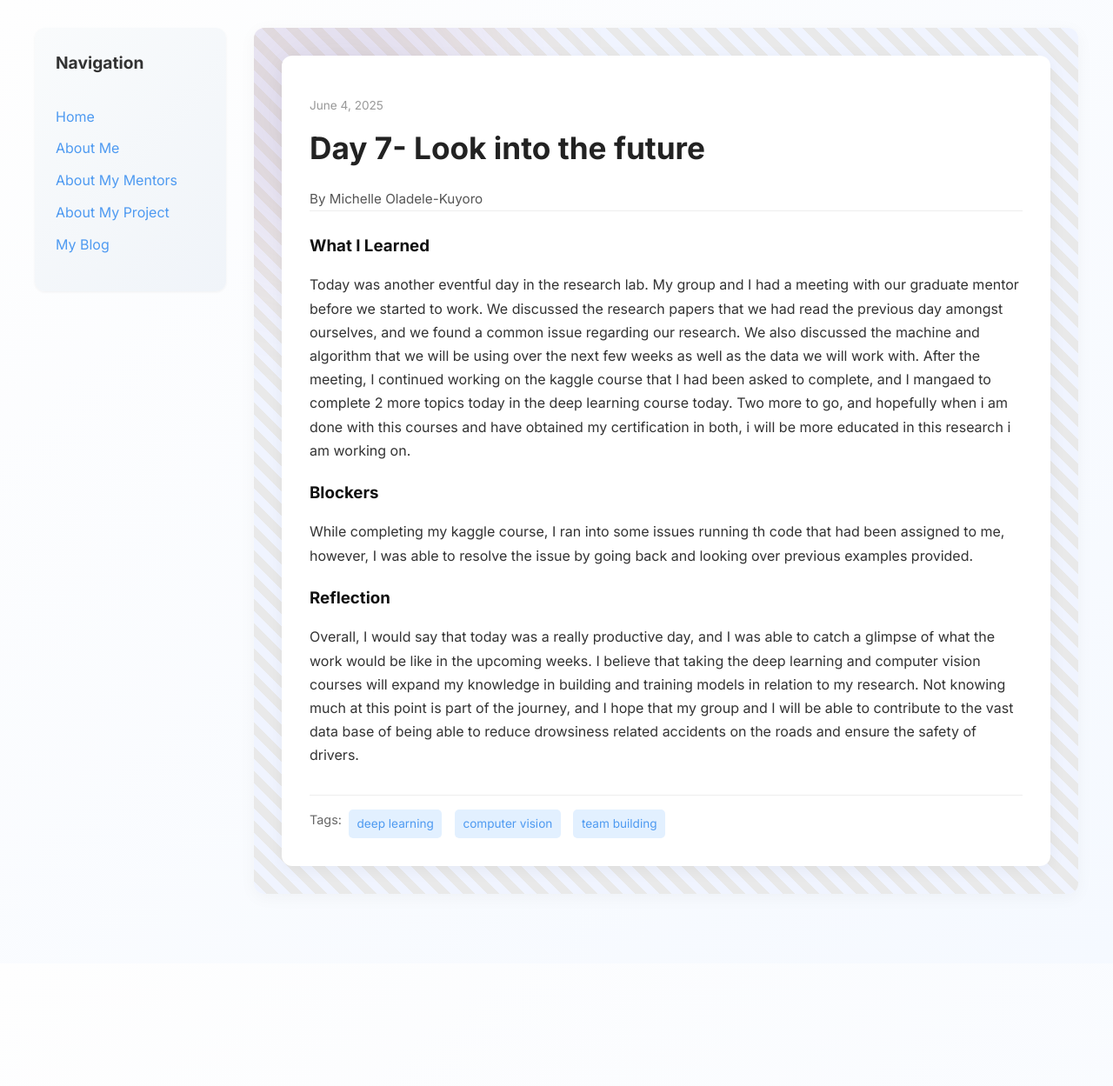
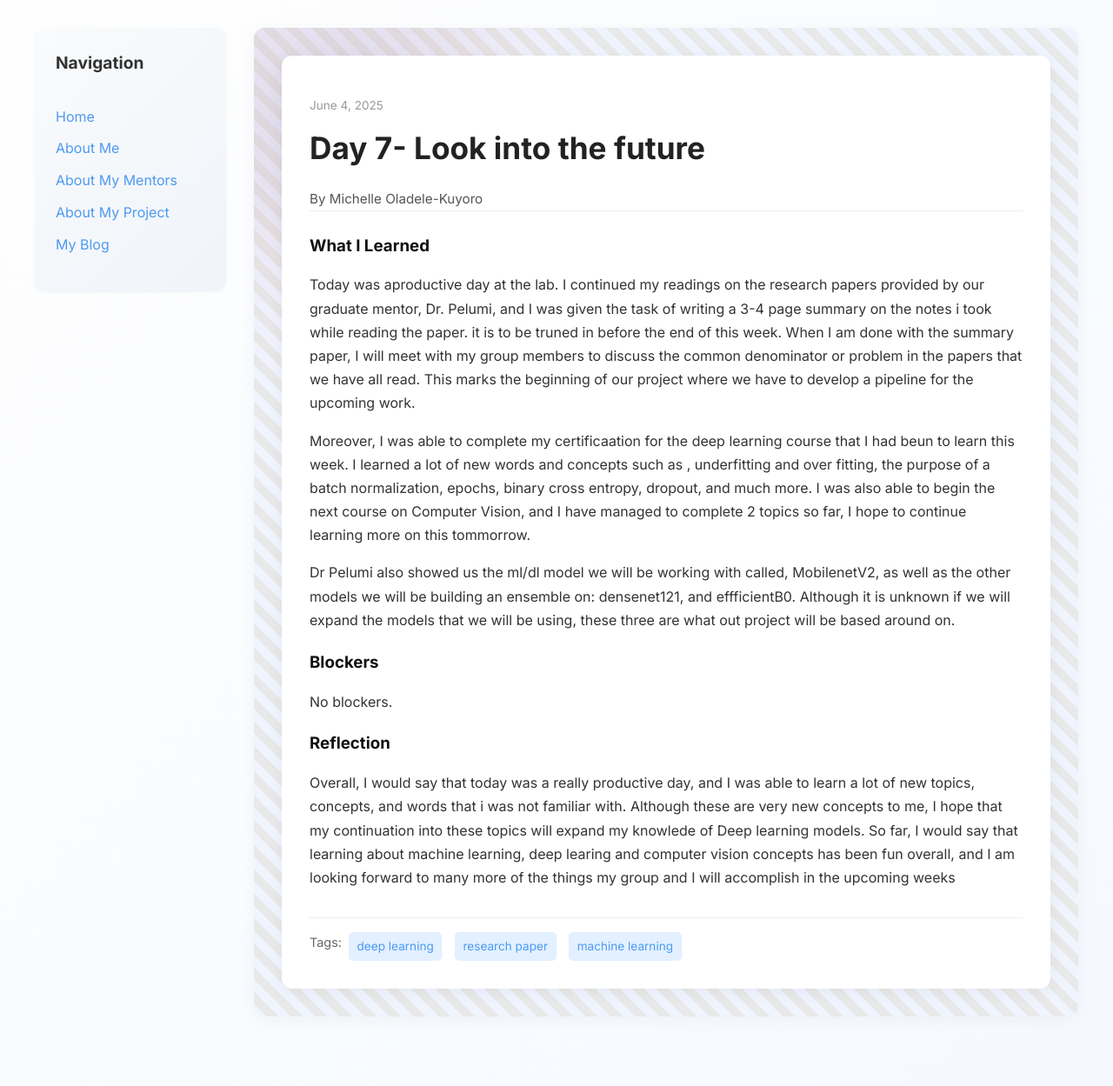
Before and after one commit to Miola585/Miola585.github.io, a Jekyll site: the page built from _posts/2025-06-04-day-7.md, in a window 1280 px wide. Shown: the whole page at 87% size. Built offline with Jekyll 4.4.1, drawn with Linux system fonts in a browser that asks for light colours; before the commit the page ends 1108 px from its top, so only the background shows below that.

Commit message:
Update 2025-06-04-day-7.md

```diff
--- a/_posts/2025-06-04-day-7.md
+++ b/_posts/2025-06-04-day-7.md
@@ -4,14 +4,18 @@ title: "Day 7- Look into the future"
 date: 2025-06-04
 author: Michelle Oladele-Kuyoro
 permalink: /day7.html
-tags: ['deep learning ', 'computer vision', 'team building']
+tags: ['deep learning', 'research paper', 'machine learning']
 
 what_i_learned: |
-  Today was another eventful day in the research lab. My group and I had a meeting with our graduate mentor before we started to work. We discussed the research papers that we had read the previous day amongst ourselves, and we found a common issue regarding our research. We also discussed the machine and algorithm that we will be using over the next few weeks as well as the data we will work with. After the meeting, I continued working on the kaggle course that I had been asked to complete, and I mangaed to complete 2 more topics today in the deep learning course today. Two more to go, and hopefully when i am done with this courses and have obtained my certification in both, i will be more educated in this research i am working on.
+  Today was aproductive day at the lab. I continued my readings on the research papers provided by our graduate mentor, Dr. Pelumi, and I was given the task of writing a 3-4 page summary on the notes i took while reading the paper. it is to be truned in before the end of this week. When I am done with the summary paper, I will meet with my group members to discuss the common denominator or problem in the papers that we have all read. This marks the beginning of our project where we have to develop a pipeline for the upcoming work.
+
+  Moreover, I was able to complete my certificaation for the deep learning course that I had beun to learn this week. I learned a lot of new words and concepts such as , underfitting and over fitting, the purpose of a batch normalization, epochs, binary cross entropy, dropout, and much more. I was also able to begin the next course on Computer Vision, and I have managed to complete 2 topics so far, I hope to continue learning more on this tommorrow.
+
+  Dr Pelumi also showed us the ml/dl model we will be working with called, MobilenetV2, as well as the other models we will be building an ensemble on: densenet121, and effficientB0. Although it is unknown if we will expand the models that we will be using, these three are what out project will be based around on.
 
 blockers: |
-  While completing my kaggle course, I ran into some issues running th code that had been assigned to me, however, I was able to resolve the issue by going back and looking over previous examples provided.
+  No blockers.
 
 reflection: |
-  Overall, I would say that today was a really productive day, and I was able to catch a glimpse of what the work would be like in the upcoming weeks. I believe that taking the deep learning and computer vision courses will expand my knowledge in building and training models in relation to my research. Not knowing much at this point is part of the journey, and I hope that my group and I will be able to contribute to the vast data base of being able to reduce drowsiness related accidents on the roads and ensure the safety of drivers.
+  Overall, I would say that today was a really productive day, and I was able to learn a lot of new topics, concepts, and words that i was not familiar with. Although these are very new concepts to me, I hope that my continuation into these topics will expand my knowlede of Deep learning models. So far, I would say that learning about machine learning, deep learing and computer vision concepts has been fun overall, and I am looking forward to many more of the things my group and I will accomplish in the upcoming weeks
 ---
```
